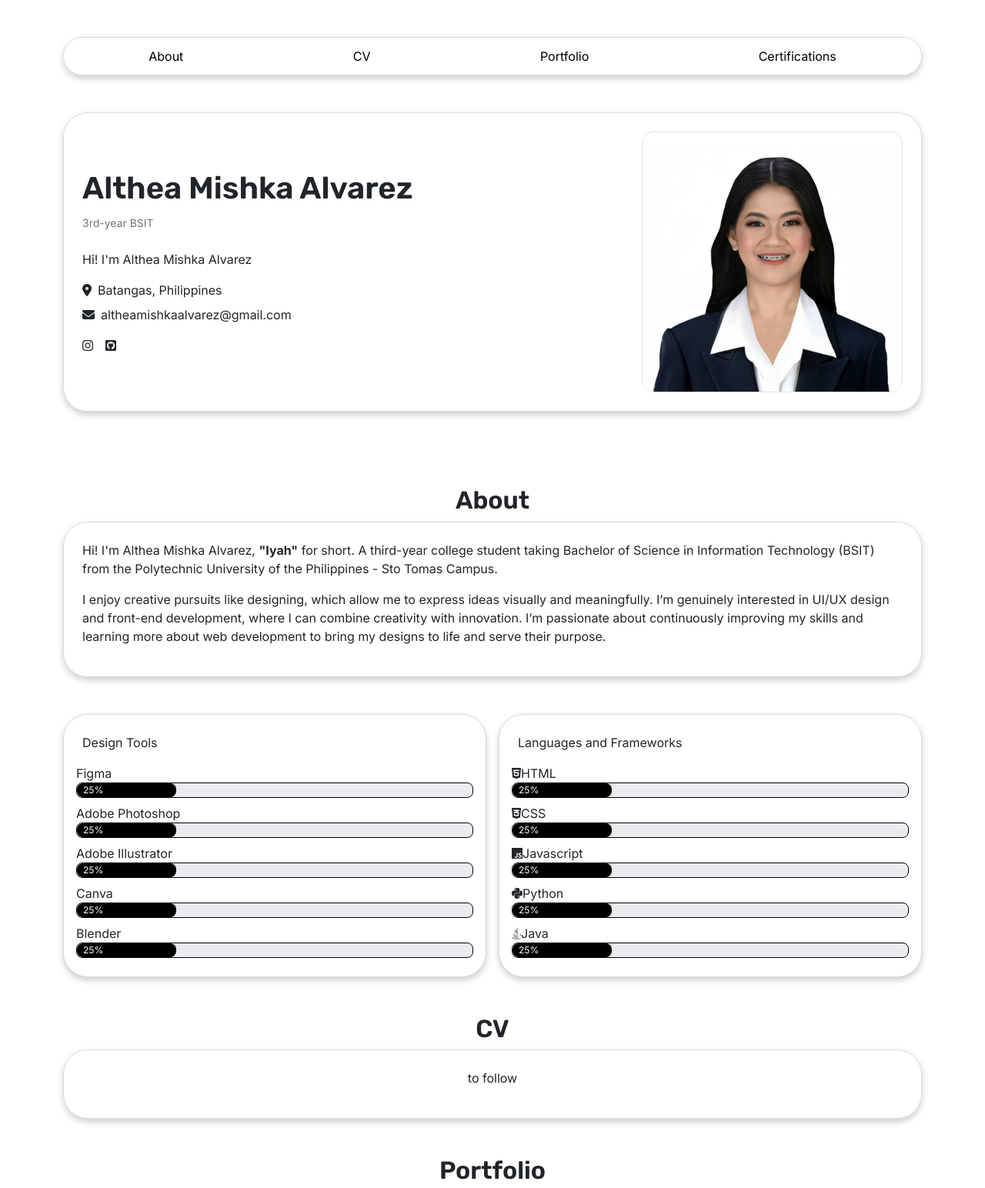
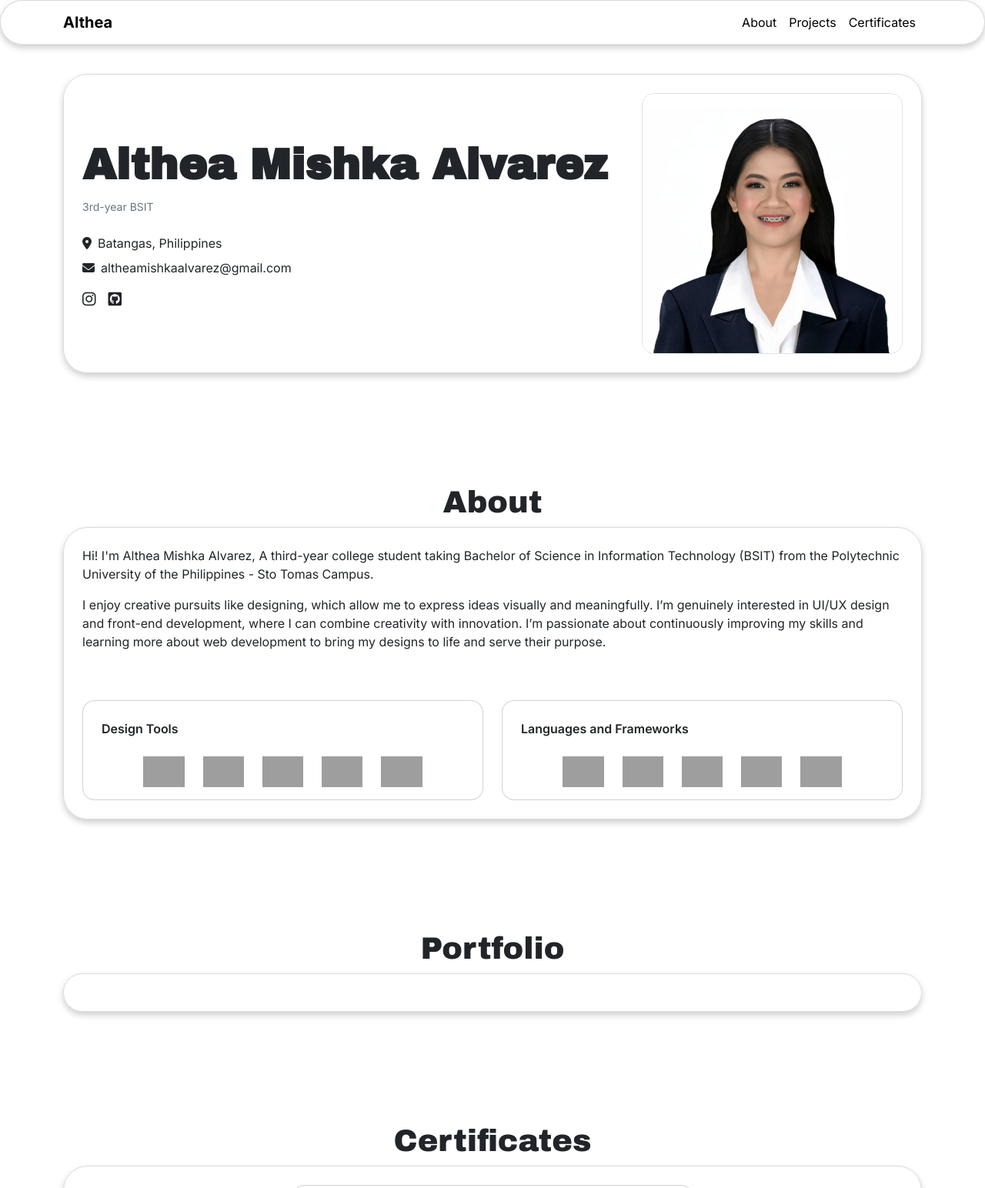
Before and after one commit to altheaiyah/altheaiyah.github.io, a plain HTML site: page index.html in a window 1280 px wide. Shown: the top 1544 px of the page at 77% size. Drawn offline with nearby package versions, Linux system fonts and the light colour scheme; grey boxes are pictures that could not be loaded.

Commit message:
Update HTML structure and CSS styles for improved layout

```diff
--- a/assets/css/style.css
+++ b/assets/css/style.css
@@ -1,31 +1,29 @@
 body {
     font-family: 'Inter';
 }
-.h1,
-.h2 {
-    font-family: 'Rubik';
-    font-weight: bold;
+h1 {
+    font-family: 'Archivo Black', sans-serif;
+    font-weight: 500;
 }
-/*navigation bar section*/
+h3 {
+    font-family: 'Archivo Black', sans-serif;
+    font-weight: 200;
+}
 .nav-link {
     color: black;
+    transition: color 0.2s ease, border-color 0.2s ease;
 }
 .nav-link:hover {
     color: darkgrey;
-}
-.nav-link.active {
-    font-weight: bold;
-    text-decoration: underline;
 }
 .account-link {
     color: #212529;
     text-decoration: none;
 }
 /*containers*/
-.nav,
+.navbar,
 .landing-page-content,
 .about-container,
-.skill-card,
 .cv-container,
 .cert-container,
 .portfolio-container {
@@ -38,15 +36,3 @@ body {
     justify-content:start;
     gap:2;
 }
-.progress-bar {
-    width:100%;
-    height: 20px;
-    border: 1px solid black;
-    background-color: rgb(233, 235, 238);
-}
-.progress-body {
-    height: 18px;
-    font-size: 12px;
-    color: white;
-    background-color: black;
-}
--- a/index.html
+++ b/index.html
@@ -1,5 +1,6 @@
 <!DOCTYPE html>
 <html lang="en">
+
 <head>
   <meta charset="UTF-8">
   <meta name="viewport" content="width=device-width, initial-scale=1.0">
@@ -7,160 +8,126 @@
 
   <link rel="preconnect" href="https://fonts.googleapis.com">
   <link rel="preconnect" href="https://fonts.gstatic.com" crossorigin>
-    <link href="https://fonts.googleapis.com/css2?family=Rubik:wght@400;500;600&display=swap" rel="stylesheet">
+  <link href="https://fonts.googleapis.com/css2?family=Archivo+Black&display=swap" rel="stylesheet">
   <link href="https://fonts.googleapis.com/css2?family=Inter:wght@400;500;600;700;800;900&display=swap" rel="stylesheet">
 
   <link href="https://cdn.jsdelivr.net/npm/bootstrap@5.3.3/dist/css/bootstrap.min.css" rel="stylesheet">
   <link rel="stylesheet" href="https://cdnjs.cloudflare.com/ajax/libs/font-awesome/6.4.0/css/all.min.css">
   <link rel="stylesheet" href="assets/css/style.css">
 </head>
+
 <body>
-    <div class="container my-5">
-        <ul class="nav rounded-5 py-1 d-flex flex-row justify-content-around navigation-content">
+  <nav class="navbar navbar-expand-lg bg-white border-bottom fixed-top rounded-5 px-4">
+    <div class="container">
+      <a class="navbar-brand fw-bold" href="#">Althea</a>
+      <button class="navbar-toggler" type="button" data-bs-toggle="collapse" data-bs-target="#navbarNavs">
+        <span class="navbar-toggler-icon"></span>
+      </button>
+      <div class="collapse navbar-collapse" id="navbarNavs">
+        <ul class="navbar-nav ms-auto">
           <li class="nav-item"><a class="nav-link" href="#about-segment">About</a></li>
-            <li class="nav-item"><a class="nav-link" href="#cv-segment">CV</a></li>
-            <li class="nav-item"><a class="nav-link" href="#portfolio-segment">Portfolio</a></li>
-            <li class="nav-item"><a class="nav-link" href="#cert-segment">Certifications</a></li>
+          <li class="nav-item"><a class="nav-link" href="#portfolio-segment">Projects</a></li>
+          <li class="nav-item"><a class="nav-link" href="#cert-segment">Certificates</a></li>
         </ul>
       </div>
-    <div class="container my-5">
-        <div class="container rounded-5 p-4 landing-page-content">
-            <div class="row align-items-center justify-content-center">
-                <div class="col col-md-6 col-xl-8">
-                    <div class="h1">Althea Mishka Alvarez</div>
+    </div>
+  </nav>
+
+  <section id="profile" class="container my-5 py-5">
+    <div class="rounded-5 p-4 landing-page-content">
+      <div class="row align-items-center justify-content-center text-center text-md-start">
+        <div class="col-md-6 col-xl-8 mb-4 mb-md-0">
+          <h1 class="display-4 fw-bold">Althea Mishka Alvarez</h1>
           <div class="pb-4 text-secondary"><small>3rd-year BSIT</small></div>
-                    <p class="d-none d-md-block">
-                        Hi! I'm Althea Mishka Alvarez
-                    </p>
-                    <div class="d-flex mb-2 align-items-center justify-content-start gap-2">
-                        <i class="fa-solid fa-location-dot"></i> Batangas, Philippines
+          <div class="d-flex align-items-center justify-content-center justify-content-md-start gap-2 mb-2">
+            <i class="fa-solid fa-location-dot"></i><span>Batangas, Philippines</span>
           </div>
-                    <div class="d-flex mb-2 align-items-center justify-content-start gap-2">
+          <div class="d-flex align-items-center justify-content-center justify-content-md-start gap-2 mb-2">
             <i class="fa-solid fa-envelope"></i>
             <a class="account-link" href="mailto:altheamishkaalvarez@gmail.com">altheamishkaalvarez@gmail.com</a>
           </div>
-                    <div class="d-flex mt-3 gap-3">
-                        <a class="account-link" href="https://www.instagram.com/iyahalvarez"><i class="fa-brands fa-instagram"></i></a>
-                        <a class="account-link" href="https://github.com/altheaiyah"><i class="fa-brands fa-square-github"></i></a>
+          <div class="d-flex justify-content-center justify-content-md-start gap-3 mt-3">
+            <a class="account-link" href="https://www.instagram.com/iyahalvarez">
+              <i class="fa-brands fa-instagram fa-lg"></i>
+            </a>
+            <a class="account-link" href="https://github.com/altheaiyah">
+              <i class="fa-brands fa-square-github fa-lg"></i>
+            </a>
           </div>
         </div>
-                <div class="col col-md-6 col-xl-4 ">
+        <div class="col-md-6 col-xl-4 text-center">
           <img src="assets/images/profile.jpg" class="img-fluid border rounded-4 image" alt="Althea Mishka Alvarez">
         </div>
       </div>
     </div>
-    </div>
-    <div class="container my-5">
-        <div id="about-segment" class="h2 pt-5 text-center">About</div>
-        <div class="container rounded-5 p-4 about-container">
+  </section>
+
+  <section id="about-segment" class="container my-5 py-5">
+    <h3 class="display-6 text-center mb-2">About</h3>
+    <div class="rounded-5 p-4 about-container">
       <p>
-                Hi! I'm Althea Mishka Alvarez, <b>"Iyah"</b> for short. A third-year college student taking
-                Bachelor of Science in Information Technology (BSIT) from the Polytechnic University of the Philippines
-                - Sto Tomas Campus.
+        Hi! I'm Althea Mishka Alvarez, A third-year college student taking Bachelor of Science in Information
+        Technology (BSIT)
+        from the Polytechnic University of the Philippines - Sto Tomas Campus.
       </p>
       <p>
         I enjoy creative pursuits like designing, which allow me to express ideas visually and meaningfully.
-                I’m genuinely interested in UI/UX design and front-end development, where I can combine creativity with innovation.
-                I’m passionate about continuously improving my skills and learning more about web development to bring my designs
+        I’m genuinely interested in UI/UX design and front-end development, where I can combine creativity with
+        innovation.
+        I’m passionate about continuously improving my skills and learning more about web development to bring
+        my designs
         to life and serve their purpose.
       </p>
-        </div>
       <div class="skills pt-5">
-            <div class="row g-3">
-                <div class="col-12 col-lg-6 col-xl-6">
-                    <div class="card rounded-5 skill-card">
-                        <div class="pt-4 px-4">
-                            Design Tools
-                        </div>
-                        <div class="card-body">
-                            <div class="card-content">Figma</div>
-                            <div class="rounded-3 mb-2 progress-bar">
-                                <div class="rounded-3 ps-2 text-start progress-body" style="width:25%;">25%</div>
-                            </div>
-                            <div class="card-content">Adobe Photoshop</div>
-                            <div class="rounded-3 mb-2 progress-bar">
-                                <div class="rounded-3 ps-2 text-start progress-body" style="width:25%;">25%</div>
-                            </div>
-                            <div class="card-content">Adobe Illustrator</div>
-                            <div class="rounded-3 mb-2 progress-bar">
-                                <div class="rounded-3 ps-2 text-start progress-body" style="width:25%;">25%</div>
-                            </div>
-                            <div class="card-content">Canva</div>
-                            <div class="rounded-3 mb-2 progress-bar">
-                                <div class="rounded-3 ps-2 text-start progress-body" style="width:25%;">25%</div>
-                            </div>
-                            <div class="card-content">Blender</div>
-                            <div class="rounded-3 mb-2 progress-bar">
-                                <div class="rounded-3 ps-2 text-start progress-body" style="width:25%;">25%</div>
+        <div class="row g-4">
+          <div class="col-12 col-lg-6">
+            <div class="card rounded-4 skill-card h-100">
+              <div class="card-header bg-transparent fw-semibold border-0 pt-4 px-4">Design Tools</div>
+              <div class="card-body text-center">
+                <div class="d-flex justify-content-center align-items-center flex-wrap gap-4">
+                  <img src="https://cdn.jsdelivr.net/gh/devicons/devicon/icons/figma/figma-original.svg" height="40" alt="Figma" />
+                  <img src="https://cdn.jsdelivr.net/gh/devicons/devicon/icons/photoshop/photoshop-plain.svg" height="40" alt="Photoshop" />
+                  <img src="https://cdn.jsdelivr.net/gh/devicons/devicon/icons/illustrator/illustrator-plain.svg" height="40" alt="Illustrator" />
+                  <img src="https://cdn.jsdelivr.net/gh/devicons/devicon/icons/canva/canva-original.svg" height="40" alt="Canva" />
+                  <img src="https://cdn.jsdelivr.net/gh/devicons/devicon/icons/blender/blender-original.svg" height="40" alt="Blender" />
                 </div>
               </div>
             </div>
           </div>
-                <div class="col-12 col-lg-6 col-xl-6">
-                    <div class="card rounded-5 skill-card">
-                        <div class="pt-4 px-4">
-                            Languages and Frameworks
-                        </div>
-                        <div class="card-body">
-                            <div class="card-content">
-                                <i class="fa-brands fa-html5"></i>HTML
-                            </div>
-                            <div class="rounded-3 mb-2 progress-bar">
-                                <div class="rounded-3 ps-2 text-start progress-body" style="width:25%;">25%</div>
-                            </div>
-                            <div class="card-content">
-                                <i class="fa-brands fa-css3-alt"></i>CSS
-                            </div>
-                            <div class="rounded-3 mb-2 progress-bar">
-                                <div class="rounded-3 ps-2 text-start progress-body" style="width:25%;">25%</div>
-                            </div>
-                            <div class="card-content">
-                                <i class="fa-brands fa-js"></i>Javascript
-                            </div>
-                            <div class="rounded-3 mb-2 progress-bar">
-                                <div class="rounded-3 ps-2 text-start progress-body" style="width:25%;">25%</div>
-                            </div>
-                            <div class="card-content">
-                                <i class="fa-brands fa-python"></i>Python
-                            </div>
-                            <div class="rounded-3 mb-2 progress-bar">
-                                <div class="rounded-3 ps-2 text-start progress-body" style="width:25%;">25%</div>
-                            </div>
-                            <div class="card-content">
-                                <i class="fa-brands fa-java"></i>Java
-                            </div>
-                            <div class="rounded-3 mb-2 progress-bar">
-                                <div class="rounded-3 ps-2 text-start progress-body" style="width:25%;">25%</div>
+
+          <div class="col-12 col-lg-6">
+            <div class="card rounded-4 skill-card h-100">
+              <div class="card-header bg-transparent fw-semibold border-0 pt-4 px-4">Languages and Frameworks</div>
+              <div class="card-body text-center">
+                <div class="d-flex justify-content-center align-items-center flex-wrap gap-4">
+                  <img src="https://cdn.jsdelivr.net/gh/devicons/devicon/icons/html5/html5-original.svg" height="40" alt="HTML5" />
+                  <img src="https://cdn.jsdelivr.net/gh/devicons/devicon/icons/css3/css3-original.svg" height="40" alt="CSS3" />
+                  <img src="https://cdn.jsdelivr.net/gh/devicons/devicon/icons/javascript/javascript-original.svg" height="40" alt="JavaScript" />
+                  <img src="https://cdn.jsdelivr.net/gh/devicons/devicon/icons/python/python-original.svg" height="40" alt="Python" />
+                  <img src="https://cdn.jsdelivr.net/gh/devicons/devicon/icons/java/java-original.svg" height="40" alt="Java" />
                 </div>
               </div>
             </div>
           </div>
         </div>
       </div>
-        <div id="cv-segment" class="h2 pt-5 text-center">CV</div>
-        <div class="container rounded-5 p-4 cv-container">
-            <div class="text-center">
-                <p>to follow</p>
     </div>
-        </div>
-        <div id="portfolio-segment" class="h2 pt-5 text-center">Portfolio</div>
-        <div class="container rounded-5 p-4 portfolio-container">
-            <div class="text-center">
-                <p>to follow</p>
-            </div>
-        </div>
-        <div id="cert-segment" class="h2 pt-5 text-center">Certificates</div>
-        <div class="container rounded-5 p-4 cert-container">
-            <div class="row gy-2">
-                <div class="col-12 col-md-6 ">
-                    <div class="card rounded-4 p-4">
-                        <div class="card-cert-title ">
-                            <div class="h5 fw-bold">
-                                Certificate of Recognition - Networking Basics
-                            </div>
-                            <medium class="text-secondary fw-bold pb-5">
-                                Cisco Networking Academy, 2025
-                            </medium>
+  </section>
+
+  <section id="portfolio-segment" class="container my-5 py-5">
+    <h3 class="display-6 text-center mb-2">Portfolio</h3>
+    <div class="rounded-5 p-4 portfolio-container"></div>
+  </section>
+
+  <section id="cert-segment" class="container my-5 py-5">
+    <h3 class="display-6 text-center mb-2">Certificates</h3>
+    <div class="rounded-5 p-4 cert-container">
+      <div class="row gy-4 justify-content-center">
+        <div class="col-12 col-md-8 col-lg-6">
+          <div class="card rounded-4 p-4 h-100">
+            <div class="card-cert-title mb-3">
+              <h5 class="fw-bold">Certificate of Recognition - Networking Basics</h5>
+              <p class="text-secondary fw-bold mb-0">Cisco Networking Academy, 2025</p>
             </div>
             <div class="card-body p-0">
               <p>
@@ -173,8 +140,8 @@
         </div>
       </div>
     </div>
-    </div>
+  </section>
+
   <script src="https://cdn.jsdelivr.net/npm/bootstrap@5.3.3/dist/js/bootstrap.bundle.min.js"></script>
-    <script src="assets/js/main-content.js"></script>
 </body>
 </html>
```
Lines whose indentation alone changed are shown as unchanged.
